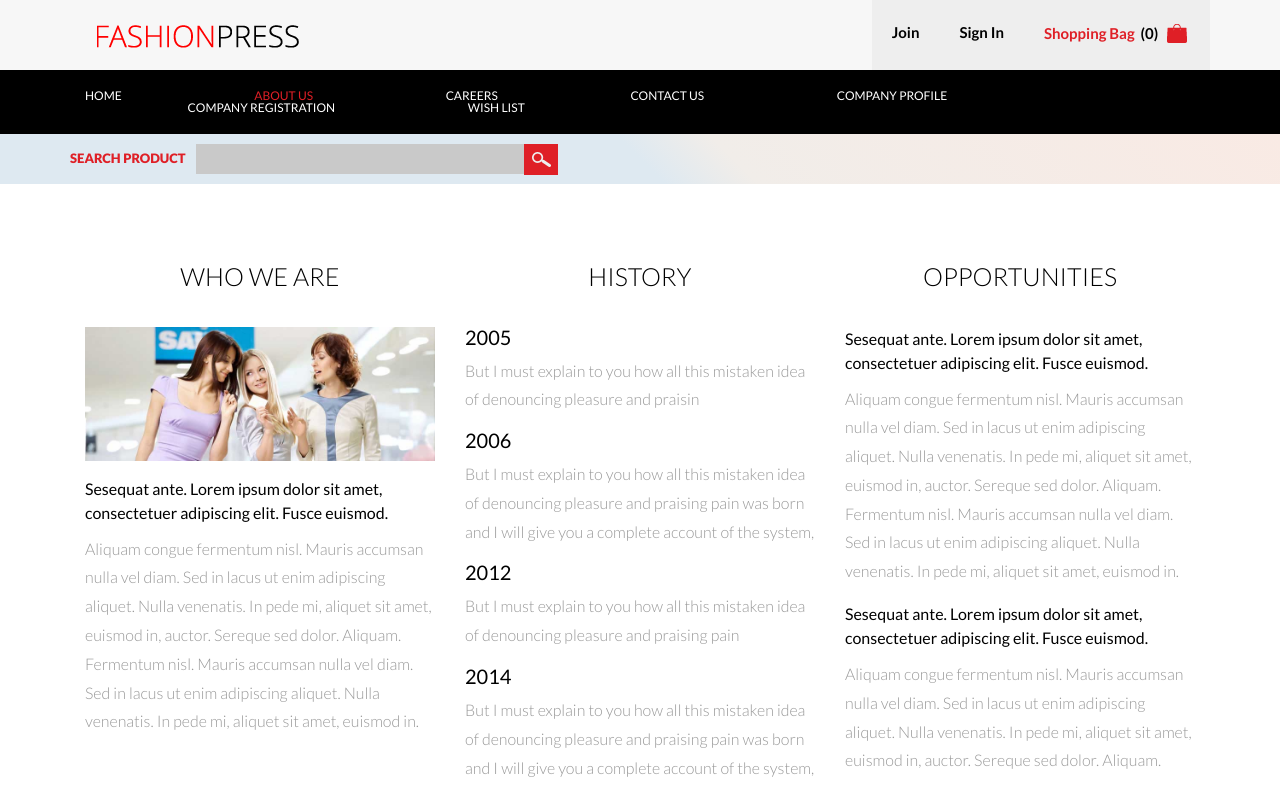
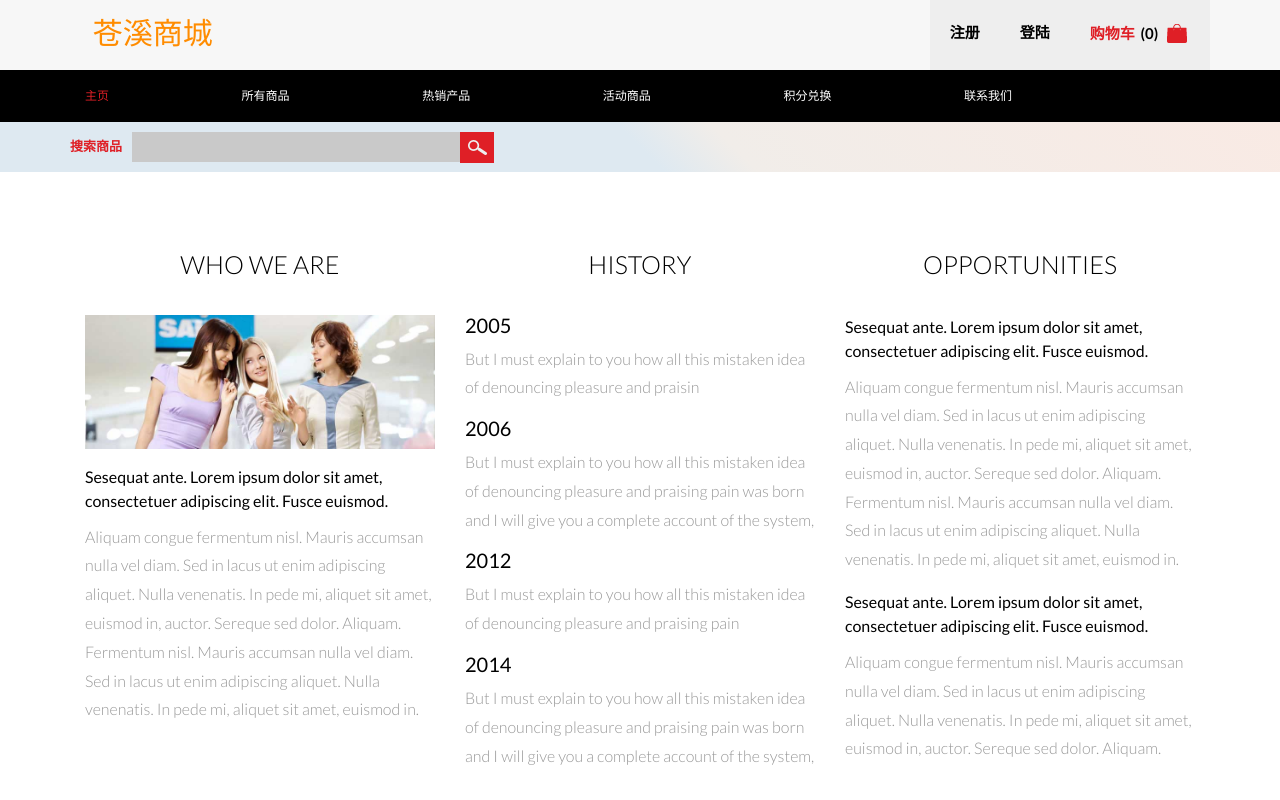
Before and after one commit to Kevinkkkkkk/Cangxi, a plain HTML site: page 电商系统/product.html in a window 1280 px wide. Shown: the top 800 px of the page. Drawn offline with Linux system fonts and the light colour scheme.

Commit message:
热销产品

```diff
--- a/电商系统/about.html
+++ b/电商系统/product.html
@@ -21,12 +21,12 @@ Smartphone Compatible web template, free webdesigns for Nokia, Samsung, LG, Sony
 	<div class="header_top">
 		<div class="container">
 			<div class="logo">
-				<a href="index.html"><img src="images/logo.png" alt=""/></a>
+                <li>苍溪商城</li>
 			</div>
 			<ul class="shopping_grid">
-			      <a href="#"><li>Join</li></a>
-			      <a href="login.html"><li>Sign In</li></a>
-			      <a href="#"><li><span class="m_1">Shopping Bag</span>&nbsp;&nbsp;(0) &nbsp;<img src="images/bag.png" alt=""/></li></a>
+			      <a href="register.html"><li>注册</li></a>
+			      <a href="login.html"><li>登陆</li></a>
+			      <a href="#"><li><span class="m_1">购物车</span>&nbsp;&nbsp;(0) &nbsp;<img src="images/bag.png" alt=""/></li></a>
 			      <div class="clearfix"> </div>
 			</ul>
 		    <div class="clearfix"> </div>
@@ -34,15 +34,14 @@ Smartphone Compatible web template, free webdesigns for Nokia, Samsung, LG, Sony
 	</div>
 	<div class="h_menu4"><!-- start h_menu4 -->
 		<div class="container">
-				<a class="toggleMenu" href="#">Menu</a>
+				<a class="toggleMenu" href="#">菜单</a>
 				<ul class="nav">
-					<li><a href="index.html" data-hover="Home">Home</a></li>
-					<li class="active"><a href="about.html" data-hover="About Us">About Us</a></li>
-					<li><a href="careers.html" data-hover="Careers">Careers</a></li>
-					<li><a href="contact.html" data-hover="Contact Us">Contact Us</a></li>
-					<li><a href="404.html" data-hover="Company Profile">Company Profile</a></li>
-					<li><a href="register.html" data-hover="Company Registration">Company Registration</a></li>
-					<li><a href="wishlist.html" data-hover="Wish List">Wish List</a></li>
+					<li class="active"><a href="index.html" data-hover="Home">主页</a></li>
+					<li><a href="product.html" data-hover="About Us">所有商品</a></li>
+					<li><a href="careers.html" data-hover="Careers">热销产品</a></li>
+					<li><a href="contact.html" data-hover="Contact Us">活动商品</a></li>
+					<li><a href="404.html" data-hover="Company Profile">积分兑换</a></li>
+					<li><a href="contact.html" data-hover="Company Registration">联系我们</a></li>
 				 </ul>
 				 <script type="text/javascript" src="js/nav.js"></script>
 	      </div><!-- end h_menu4 -->
@@ -51,7 +50,7 @@ Smartphone Compatible web template, free webdesigns for Nokia, Samsung, LG, Sony
 <div class="column_center">
   <div class="container">
 	<div class="search">
-	  <div class="stay">Search Product</div>
+	  <div class="stay">搜索商品</div>
 	  <div class="stay_right">
 		  <input type="text" value="" onfocus="this.value = '';" onblur="if (this.value == '') {this.value = '';}">
 		  <input type="submit" value="">
```
Also changed, not shown: 电商系统/index.html (+1 -1 lines), 电商系统/login.html (+2 -2 lines), 电商系统/register.html (+2 -2 lines).
